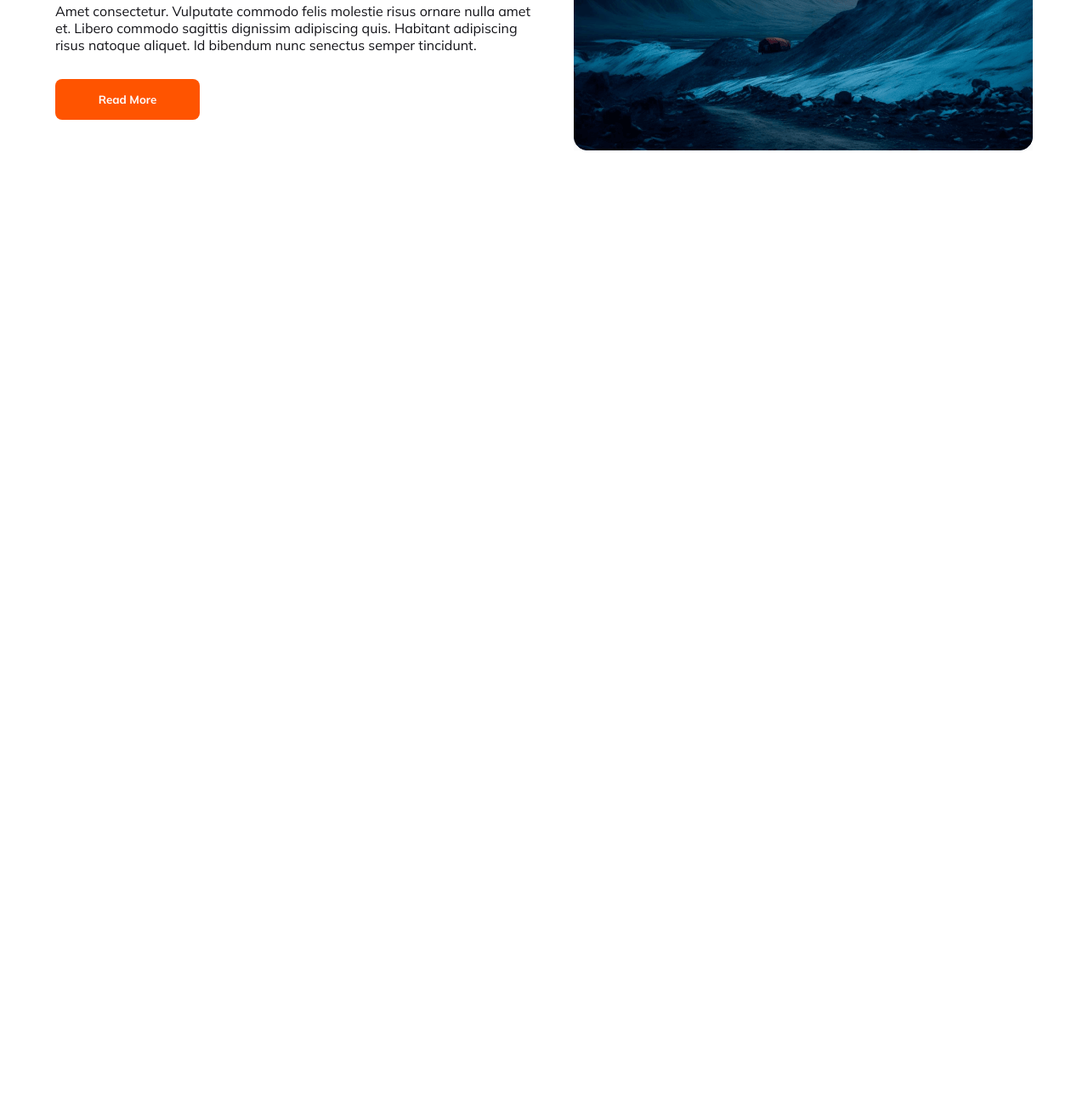
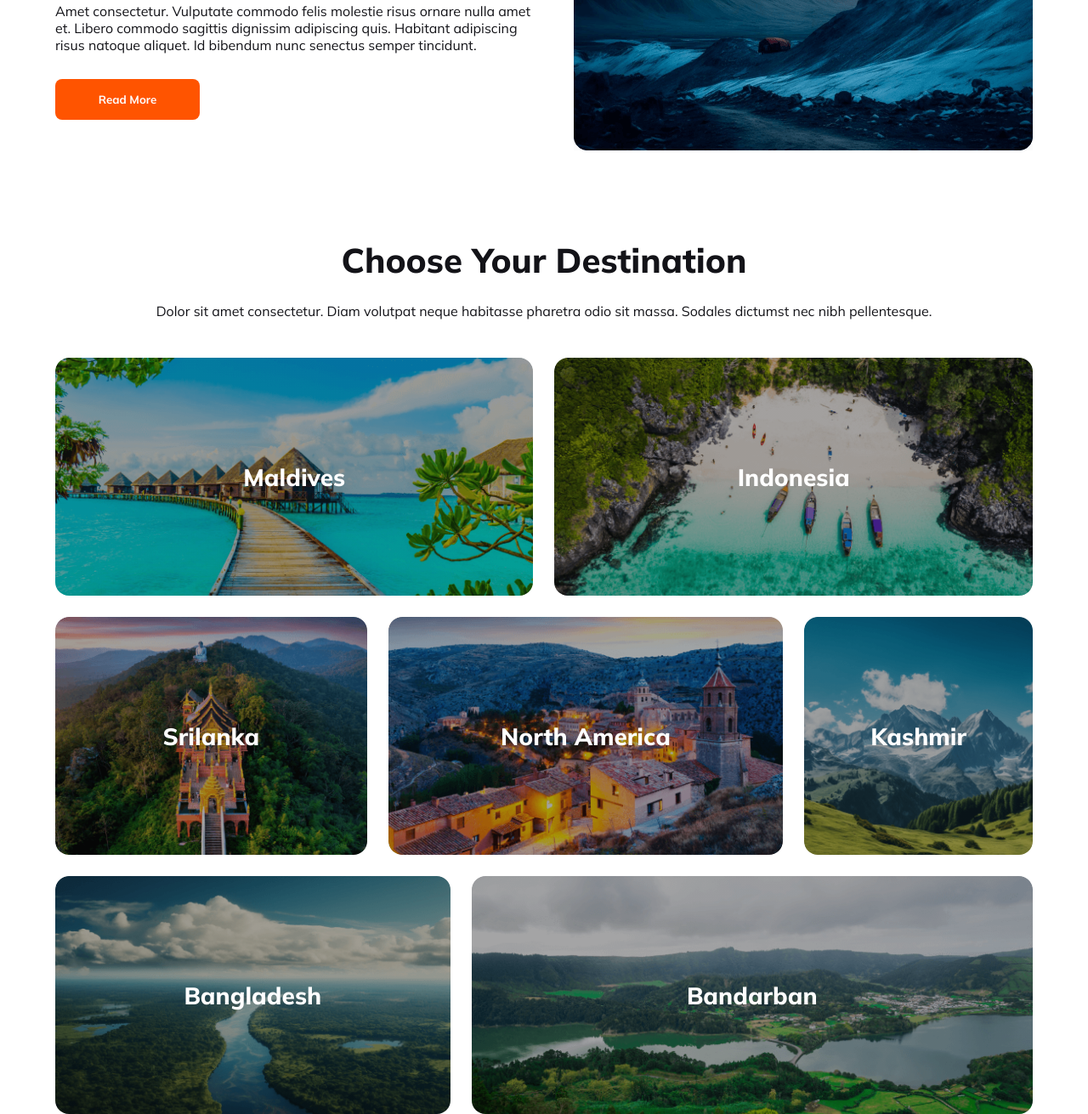
Before and after one commit to bsnu360/assignment-2, a plain HTML site: page index.html in a window 1280 px wide. Shown: the part 1121-2432 px from the top of the page at 85% size. Before the commit the page ends 1402 px from the top, so only its background shows below. Drawn offline with Linux system fonts and the light colour scheme.

Commit message:
responsive destination section

```diff
--- a/index.html
+++ b/index.html
@@ -53,9 +53,9 @@
                 <h3 class="section-title">Our Popular Tours</h3>
                 <p class="section-description">Dolor sit amet consectetur. Diam volutpat neque habitasse pharetra odio sit massa. Sodales dictumst nec nibh pellentesque.</p>
                 <ul>
-                    <li>Tempus euismod lacus mauris dignissim quis in ultrices. Magna nullam odio neque diam. Sociis erat at .</li>
-                    <li>Adipiscing ornare pellentesque mauris volutpat tortor vitae platea porta lacus. Lectus suspendisse nullam.</li>
-                    <li> Accumsan eget et turpis praesent lorem egestas enim elit bibendum. Risus at in.</li>
+                    <li class="section-description">Tempus euismod lacus mauris dignissim quis in ultrices. Magna nullam odio neque diam. Sociis erat at .</li>
+                    <li class="section-description">Adipiscing ornare pellentesque mauris volutpat tortor vitae platea porta lacus. Lectus suspendisse nullam.</li>
+                    <li class="section-description"> Accumsan eget et turpis praesent lorem egestas enim elit bibendum. Risus at in.</li>
                 </ul>
                 <p class="section-description">Amet consectetur. Vulputate commodo felis molestie risus ornare nulla amet et. Libero commodo sagittis dignissim adipiscing quis. Habitant adipiscing risus natoque aliquet. Id bibendum nunc senectus semper tincidunt. </p>
                 <button class="primary-btn">Read More</button>
@@ -64,6 +64,35 @@
                 <img src="Images/Rectangle 4.png" alt="">
             </div>
         </section>
+        <!-- destination section starts here -->
+        <section class="destination-container">
+            <h3 class="section-title">Choose Your Destination</h3>
+            <p class="section-description">Dolor sit amet consectetur. Diam volutpat neque habitasse pharetra odio sit massa. Sodales dictumst nec nibh pellentesque.</p>
+            <!-- grid layout -->
+            <div class="destination-grid-container">
+                <div id="destination-img-container-1" class="destination-img-container">
+                    <a href=""><h4 class="destination-img-title">Maldives</h4></a>
+                </div>
+                <div id="destination-img-container-2" class="destination-img-container">
+                    <a href=""><h4 class="destination-img-title">Indonesia</h4></a>
+                </div>
+                <div id="destination-img-container-3" class="destination-img-container">
+                    <a href=""><h4 class="destination-img-title">Srilanka</h4></a>
+                </div>
+                <div id="destination-img-container-4" class="destination-img-container">
+                    <a href=""><h4 class="destination-img-title">North America</h4></a>
+                </div>
+                <div id="destination-img-container-5" class="destination-img-container">
+                    <a href=""><h4 class="destination-img-title">Kashmir</h4></a>
+                </div>
+                <div id="destination-img-container-6" class="destination-img-container">
+                    <a href=""><h4 class="destination-img-title">Bangladesh</h4></a>
+                </div>
+                <div id="destination-img-container-7" class="destination-img-container">
+                    <a href=""><h4 class="destination-img-title">Bandarban</h4></a>
+                </div>
+            </div>
+        </section>
     </main>
     <footer>
 
--- a/styles/travel.css
+++ b/styles/travel.css
@@ -7,6 +7,25 @@
     margin: 0;
     padding: 0;
     box-sizing: border-box;
+}
+main{
+    max-width: 1150px;
+    margin: 0 auto;
+}
+
+section{
+    margin-top: 100px;
+}
+
+.section-title{
+    font-size: 2.5rem;
+    font-weight: 800;
+    color: #131318;
+}
+
+.section-description{
+    margin-top: 25px;
+    color: #131318;
 }
 
 .primary-btn{
@@ -112,31 +131,12 @@ nav li a{
     color: rgba(19, 19, 24, 0.5);
 }
 
-/* main related styles */
-main{
-    max-width: 1150px;
-    margin: 100px auto;
-    min-height: 200px;
-}
-
 /* popular tours related styles */
 .popular-tours-container{
     display: flex;
     justify-content: space-between;
     align-items: center;
     gap: 50px;
-}
-
-.section-title{
-    font-size: 2.5rem;
-    font-weight: 800;
-    color: #131318;
-}
-
-.section-description,
-.popular-tours-content li{
-    margin-top: 25px;
-    color: #131318;
 }
 
 .popular-tours-content > ul{
@@ -147,14 +147,91 @@ main{
     margin-top: 30px;
 }
 
+/* destination related styles */
+.destination-container{
+    text-align: center;
+}
+
+.destination-grid-container{
+    margin-top: 45px;
+    display: grid;
+    grid-template-columns: repeat(12, 1fr);
+    grid-template-rows: repeat(3, 280px);
+    gap: 25px;
+}
+
+.destination-img-container{
+    background-repeat: no-repeat;
+    background-size: cover;
+    border-radius: 16px;
+    display: flex;
+    justify-content: center;
+    align-items: center;
+}
+
+.destination-img-container img{
+    /* width: 100%;
+    height: 100%; */
+    /* border-radius: 16px; */
+}
+
+#destination-img-container-1{
+    background-image: linear-gradient(rgba(0, 0, 0, 0.2), rgba(0, 0, 0, 0.2)),url('../Images/Rectangle 5.png');
+}
+#destination-img-container-2{
+    background-image: linear-gradient(rgba(0, 0, 0, 0.2), rgba(0, 0, 0, 0.2)),url('../Images/Rectangle 8.png');
+}
+#destination-img-container-3{
+    background-image: linear-gradient(rgba(0, 0, 0, 0.2), rgba(0, 0, 0, 0.2)),url('../Images/Rectangle 6.png');
+}
+#destination-img-container-4{
+    background-image: linear-gradient(rgba(0, 0, 0, 0.2), rgba(0, 0, 0, 0.2)),url('../Images/Rectangle 7.png');
+}
+#destination-img-container-5{
+    background-image: linear-gradient(rgba(0, 0, 0, 0.2), rgba(0, 0, 0, 0.2)),url('../Images/Rectangle 9.png');
+}
+#destination-img-container-6{
+    background-image: linear-gradient(rgba(0, 0, 0, 0.2), rgba(0, 0, 0, 0.2)),url('../Images/Rectangle 11.png');
+}
+#destination-img-container-7{
+    background-image: linear-gradient(rgba(0, 0, 0, 0.2), rgba(0, 0, 0, 0.2)),url('../Images/Rectangle 10.png');
+}
+
+#destination-img-container-1,
+#destination-img-container-2{
+    grid-column: span 6;
+}
+#destination-img-container-3{
+    grid-column: span 4;
+}
+#destination-img-container-4,
+#destination-img-container-6{
+    grid-column: span 5;
+}
+#destination-img-container-5{
+    grid-column: span 3;
+}
+#destination-img-container-7{
+    grid-column: span 7;
+}
+
+.destination-img-container a{
+    text-decoration: none;
+}
+
+.destination-img-title{
+    font-size: 1.75rem;
+    color: #FFFFFF;
+    font-weight: 800;
+}
+
 
 
 /* responsive media queries */
 /* mobile devices */
 @media screen and (max-width: 600px){
     .nav,
-    .banner,
-    main{
+    .banner{
         width: 90%;
         margin-top: 25px;
         margin-bottom: 0;
@@ -196,6 +273,16 @@ main{
         width: 100%;
     }
 
+    main{
+        width: 90%;
+    }
+    section{
+        margin-top: 25px;
+    }
+    .section-title{
+        font-size: 1.25rem;
+    }
+
     .popular-tours-img img{
         width: 100%;
     }
@@ -204,7 +291,12 @@ main{
         gap: 25px;
     }
 
-    .section-title{
-        font-size: 1.25rem;
+    .destination-grid-container{
+        margin-top: 25px;
+        grid-template-columns: repeat(1, 1fr);
+        grid-template-rows: repeat(7, 280px);
+        column-gap: 0;
+        row-gap: 20px;
     }
+
 }
```
